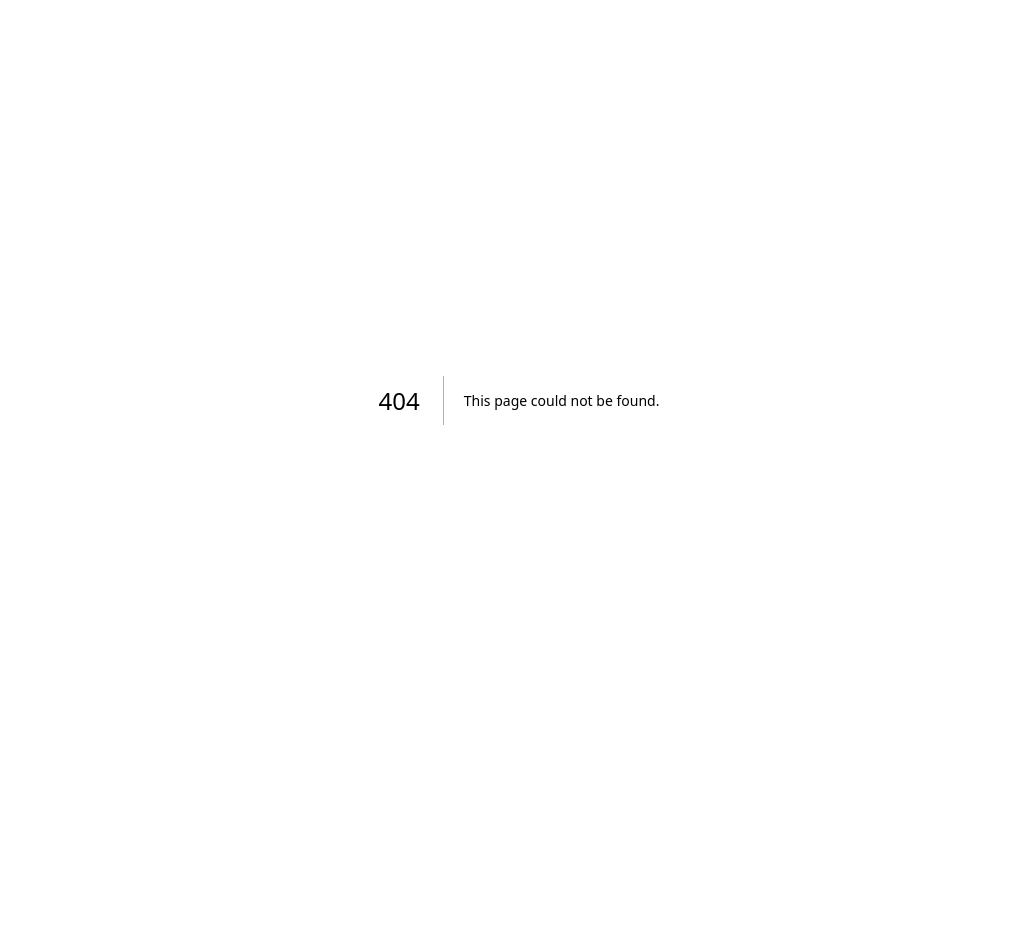
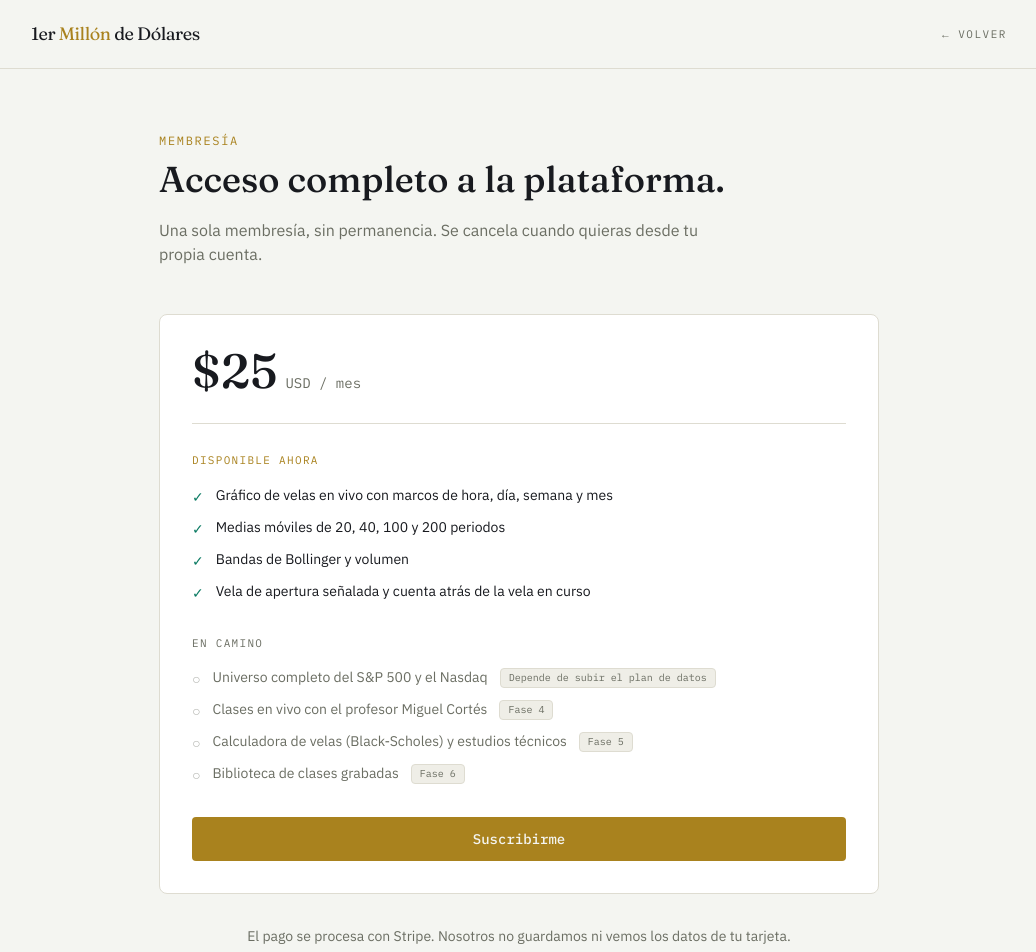
Before and after one commit to Mirash18/1ERMILLONDEDOLARES-, a Next.js app: page /suscripcion in a window 1280 px wide. Before the commit this address had no page. Shown: the top 952 px of the page, without its empty margins (121-1157 px from the left). Before the commit the page ends 800 px from the top, so only its background shows below. Built offline with nearby package versions, Linux system fonts and the light colour scheme; no server answers.

Commit message:
Add subscription page with features and pricing

```diff
--- /dev/null
+++ b/src/app/suscripcion/page.tsx
@@ -0,0 +1,137 @@
+import Link from "next/link";
+import { accountsConfigured } from "@/lib/subscription";
+
+// Lo que YA funciona hoy y entra con la suscripción.
+const incluidoAhora = [
+  "Gráfico de velas en vivo con marcos de hora, día, semana y mes",
+  "Medias móviles de 20, 40, 100 y 200 periodos",
+  "Bandas de Bollinger y volumen",
+  "Vela de apertura señalada y cuenta atrás de la vela en curso",
+];
+
+// Lo que está construido a medias o todavía no existe. Va aparte y dicho con
+// todas las letras: no se le cobra a nadie por algo que aún no puede usar.
+const enCamino = [
+  {
+    texto: "Universo completo del S&P 500 y el Nasdaq",
+    nota: "Depende de subir el plan de datos",
+  },
+  {
+    texto: "Clases en vivo con el profesor Miguel Cortés",
+    nota: "Fase 4",
+  },
+  {
+    texto: "Calculadora de velas (Black-Scholes) y estudios técnicos",
+    nota: "Fase 5",
+  },
+  {
+    texto: "Biblioteca de clases grabadas",
+    nota: "Fase 6",
+  },
+];
+
+export default function Suscripcion() {
+  const listo = accountsConfigured();
+
+  return (
+    <div className="flex flex-1 flex-col bg-bg">
+      <header className="border-b border-border">
+        <div className="mx-auto flex max-w-5xl items-center justify-between px-6 py-5">
+          <Link
+            href="/"
+            className="font-display text-lg tracking-tight text-text"
+          >
+            1er <span className="text-gold">Millón</span> de Dólares
+          </Link>
+          <Link
+            href="/"
+            className="font-mono text-[11px] uppercase tracking-[0.14em] text-text-soft transition-colors hover:text-text"
+          >
+            ← volver
+          </Link>
+        </div>
+      </header>
+
+      <main className="mx-auto w-full max-w-3xl flex-1 px-6 py-16">
+        <section className="mb-12">
+          <p className="mb-2 font-mono text-xs uppercase tracking-[0.14em] text-gold">
+            Membresía
+          </p>
+          <h1 className="text-balance font-display text-4xl font-medium leading-tight text-text">
+            Acceso completo a la plataforma.
+          </h1>
+          <p className="mt-4 max-w-xl text-text-soft">
+            Una sola membresía, sin permanencia. Se cancela cuando quieras
+            desde tu propia cuenta.
+          </p>
+        </section>
+
+        <section className="rounded-lg border border-border bg-panel p-8">
+          <div className="flex items-baseline gap-2">
+            <span className="font-display text-5xl font-medium text-text">
+              $25
+            </span>
+            <span className="font-mono text-sm text-text-soft">USD / mes</span>
+          </div>
+
+          <div className="my-7 h-px bg-border" />
+
+          <h2 className="mb-4 font-mono text-[11px] uppercase tracking-[0.12em] text-gold">
+            Disponible ahora
+          </h2>
+          <ul className="mb-8 flex flex-col gap-2.5">
+            {incluidoAhora.map((item) => (
+              <li key={item} className="flex gap-3 text-sm text-text">
+                <span className="mt-[2px] text-green">✓</span>
+                {item}
+              </li>
+            ))}
+          </ul>
+
+          <h2 className="mb-4 font-mono text-[11px] uppercase tracking-[0.12em] text-text-soft">
+            En camino
+          </h2>
+          <ul className="mb-8 flex flex-col gap-2.5">
+            {enCamino.map((item) => (
+              <li
+                key={item.texto}
+                className="flex flex-wrap items-center gap-x-3 gap-y-1 text-sm text-text-soft"
+              >
+                <span className="flex gap-3">
+                  <span className="mt-[2px] opacity-50">○</span>
+                  {item.texto}
+                </span>
+                <span className="rounded border border-border bg-input px-2 py-0.5 font-mono text-[10px]">
+                  {item.nota}
+                </span>
+              </li>
+            ))}
+          </ul>
+
+          <button
+            type="button"
+            disabled={!listo}
+            className="w-full rounded bg-gold px-6 py-3 font-mono text-sm font-medium text-bg transition-opacity disabled:cursor-not-allowed disabled:opacity-40"
+          >
+            {listo ? "Suscribirme" : "Disponible muy pronto"}
+          </button>
+
+          {!listo && (
+            <p className="mt-3 text-center font-mono text-[11px] text-text-soft">
+              Estamos terminando de conectar el sistema de pagos.
+            </p>
+          )}
+        </section>
+
+        <p className="mt-8 text-center text-sm text-text-soft">
+          El pago se procesa con Stripe. Nosotros no guardamos ni vemos los
+          datos de tu tarjeta.
+        </p>
+      </main>
+
+      <footer className="border-t border-border px-6 py-6 text-center font-mono text-[11px] text-text-soft">
+        1er Millón de Dólares — contenido educativo, no es asesoría financiera.
+      </footer>
+    </div>
+  );
+}
```
